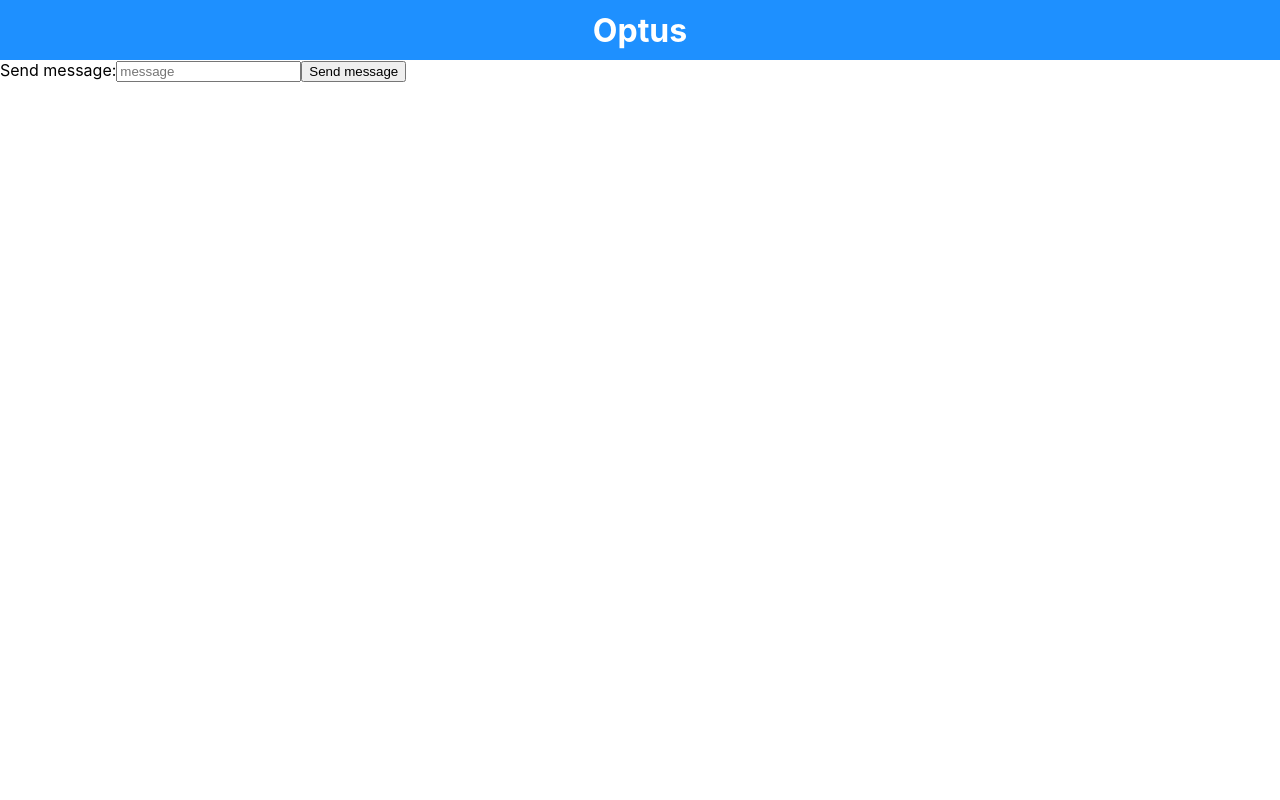
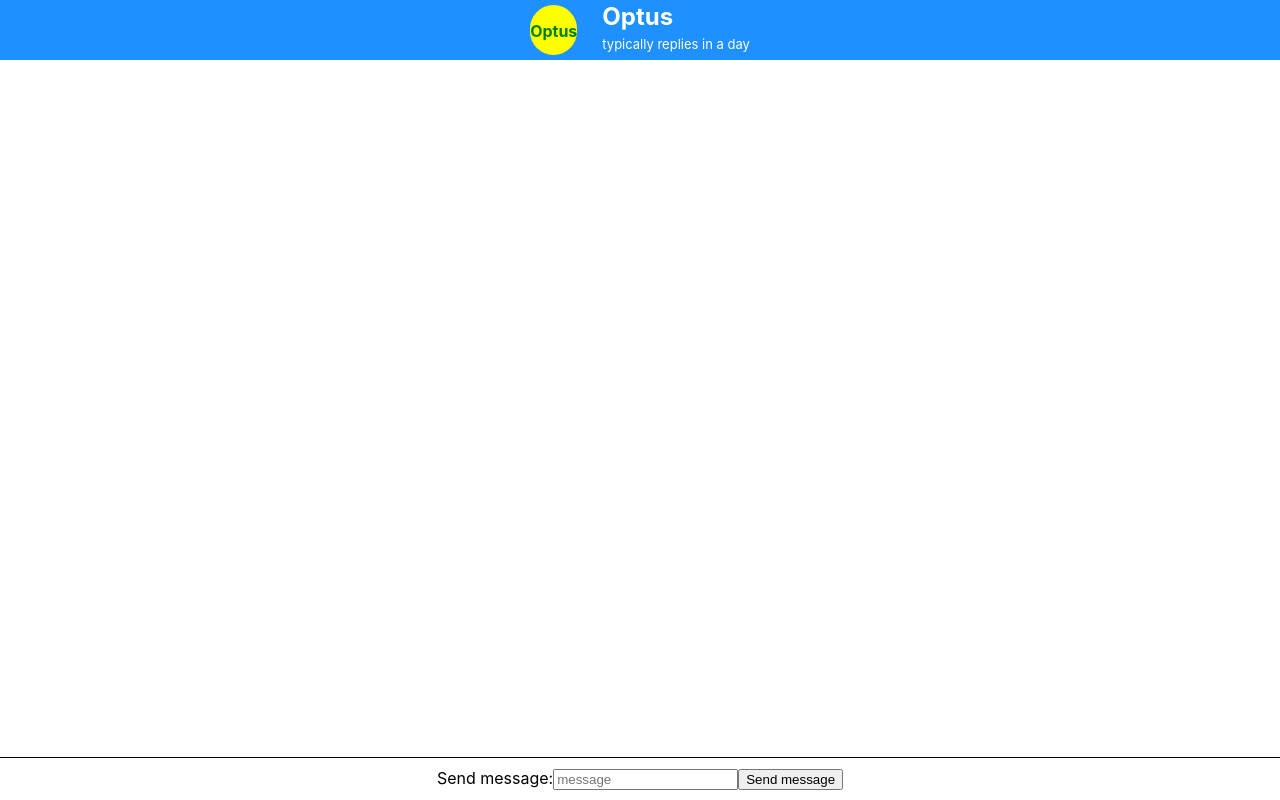
Before and after one commit to moisesfdasilva/optus-web-chatbot, a React (Create React App) app in the folder frontend/: page /chat in a window 1280 px wide. Built offline with nearby package versions, Linux system fonts and the light colour scheme.

Commit message:
style: estilizado o componente footer.

```diff
--- a/frontend/src/component/chatFooter.jsx
+++ b/frontend/src/component/chatFooter.jsx
@@ -2,7 +2,7 @@
 
 function ChatFooter({ sendMessage, message, messageChange }) {
   return (
-    <form onSubmit={ sendMessage }>
+    <form onSubmit={ sendMessage } className="chat-footer-form">
       <label htmlFor="message">
         Send message:
           <input
@@ -15,7 +15,7 @@
       </label>
         <button type="button" onClick={ sendMessage }>
           Send message
-      </button>
+        </button>
     </form>
   )
 }
--- a/frontend/src/pages/chat.jsx
+++ b/frontend/src/pages/chat.jsx
@@ -1,5 +1,6 @@
 import React, { useState, useEffect } from 'react';
 import { useHistory } from 'react-router-dom';
+import GeneralHeader from '../component/generalHeader';
 import Message from '../component/message';
 import ChatFooter from '../component/chatFooter';
 import sendResponse from '../utils/sendResponse';
@@ -59,10 +60,7 @@
 
   return (
     <>
-      <header>
-        <h1>Optus</h1>
-      </header>
-
+      <GeneralHeader/>
       <main>
         { messages.map((msg, index) => (
           <Message
@@ -73,8 +71,7 @@
           />
         )) }
       </main>
-
-      <footer>
+      <footer className="chat-footer">
         < ChatFooter
           sendMessage={ sendMessage }
           message={ newMessage.message }
--- a/frontend/src/pages/login.jsx
+++ b/frontend/src/pages/login.jsx
@@ -1,7 +1,7 @@
 import React, { useState } from 'react';
 import { useHistory } from 'react-router-dom';
 import api from '../services/api';
-import GeneralHeader from '../component/generalHeader'
+import GeneralHeader from '../component/generalHeader';
 
 function Login() {
   const history = useHistory();
@@ -42,7 +42,7 @@
   return (
     <>
       <GeneralHeader/>
-      <main className='login-body'>
+      <main className="login-body">
         <form>
           <label htmlFor="username" className="login-username">
             Username:
--- a/frontend/src/pages/register.jsx
+++ b/frontend/src/pages/register.jsx
@@ -64,7 +64,6 @@
     if (messages === 0) {
       const { email, username, password } = registry;
       const { data } = await api.post('/user/new', { email, username, password });
-      console.log(data);
 
       const { data: { user, token } } = await api.post('/user/login', { username, password });
       sessionStorage.setItem('user', JSON.stringify(user));
--- a/frontend/src/style/optusStyle.css
+++ b/frontend/src/style/optusStyle.css
@@ -79,3 +79,21 @@
 .transition-main {
   text-align: center;
 }
+
+.chat-footer {
+  display: flex;
+  position: absolute;
+  justify-content: center;
+  align-items: center;
+  bottom: 0;
+  background: white;
+  border-top-color: black;
+  border-top-width: 1px;
+  border-top-style: solid;
+  width: 100%;
+}
+
+.chat-footer-form {
+  margin-top: 10px;
+  margin-bottom: 10px;
+}
```
